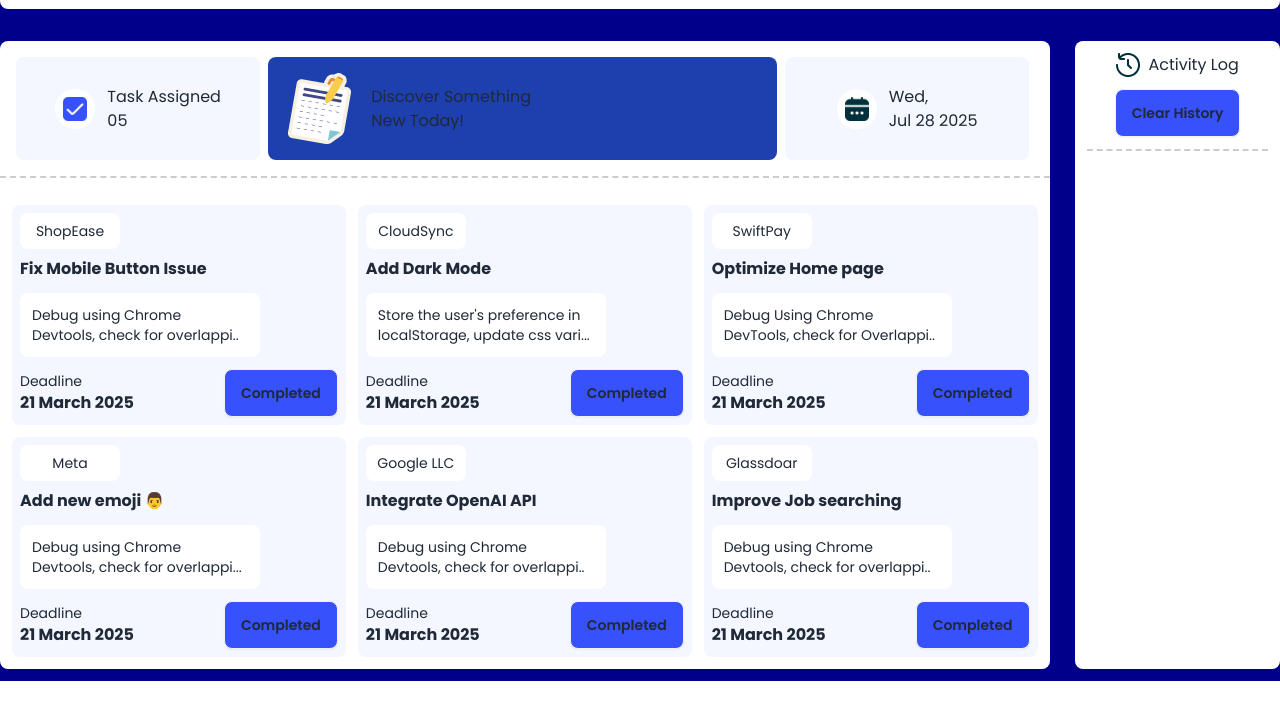
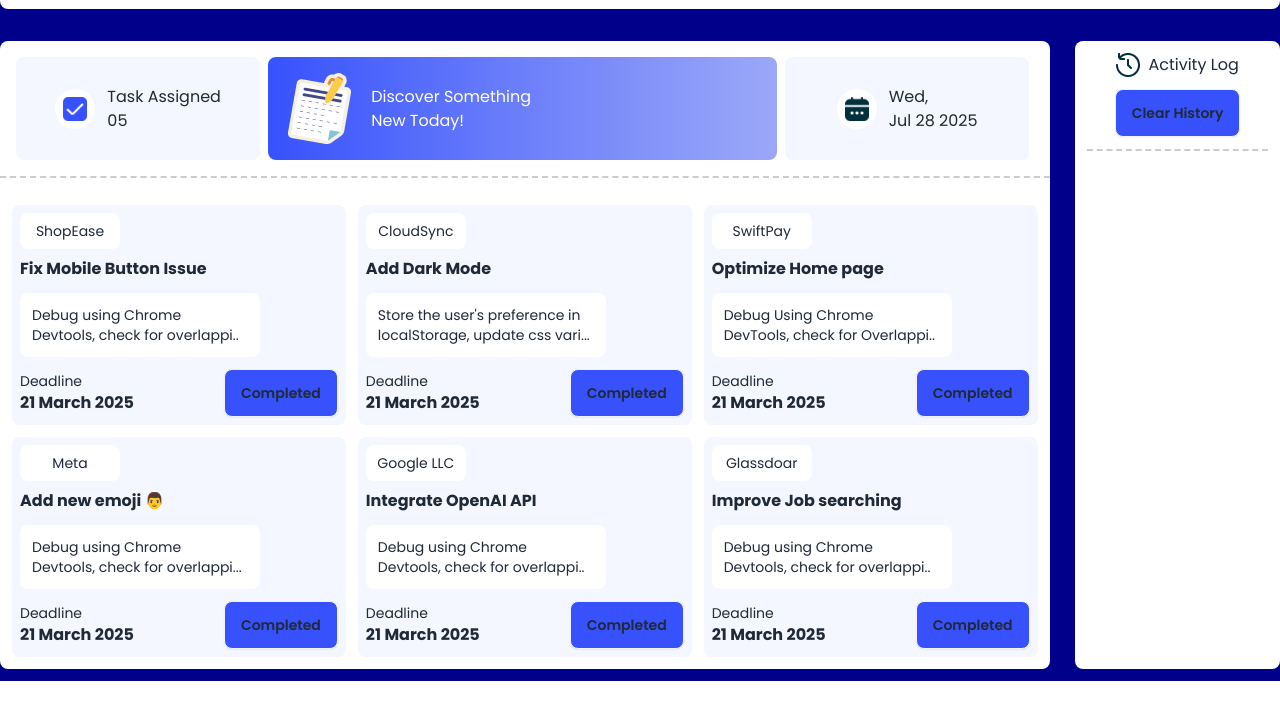
Before and after one commit to arjsabbir88/ph-A5, a plain HTML site: page index.html in a window 1280 px wide. Shown: the part 79-798 px from the top of the page. Drawn offline with nearby package versions, Linux system fonts and the light colour scheme.

Commit message:
background greadean added

```diff
--- a/index.html
+++ b/index.html
@@ -54,7 +54,7 @@
                         </div>
                     </div>
                     <!-- discover something -->
-                    <div class="flex p-3 bg-blue-800 justify-start items-center rounded-lg">
+                    <div class="flex p-3 discoverBackground justify-start items-center rounded-lg">
                         <div>
                             <img src="./assets/board.png" alt="board_img">
                         </div>
--- a/style.css
+++ b/style.css
@@ -21,3 +21,8 @@
     margin-bottom: 12px;
     border-bottom: 2px dashed #ccc;
 }
+.discoverBackground{
+    background: linear-gradient(to right, #3752FD, #6C7FFA, #9BA8F8);
+    color: #ffffff;
+    cursor: pointer;
+}
```
